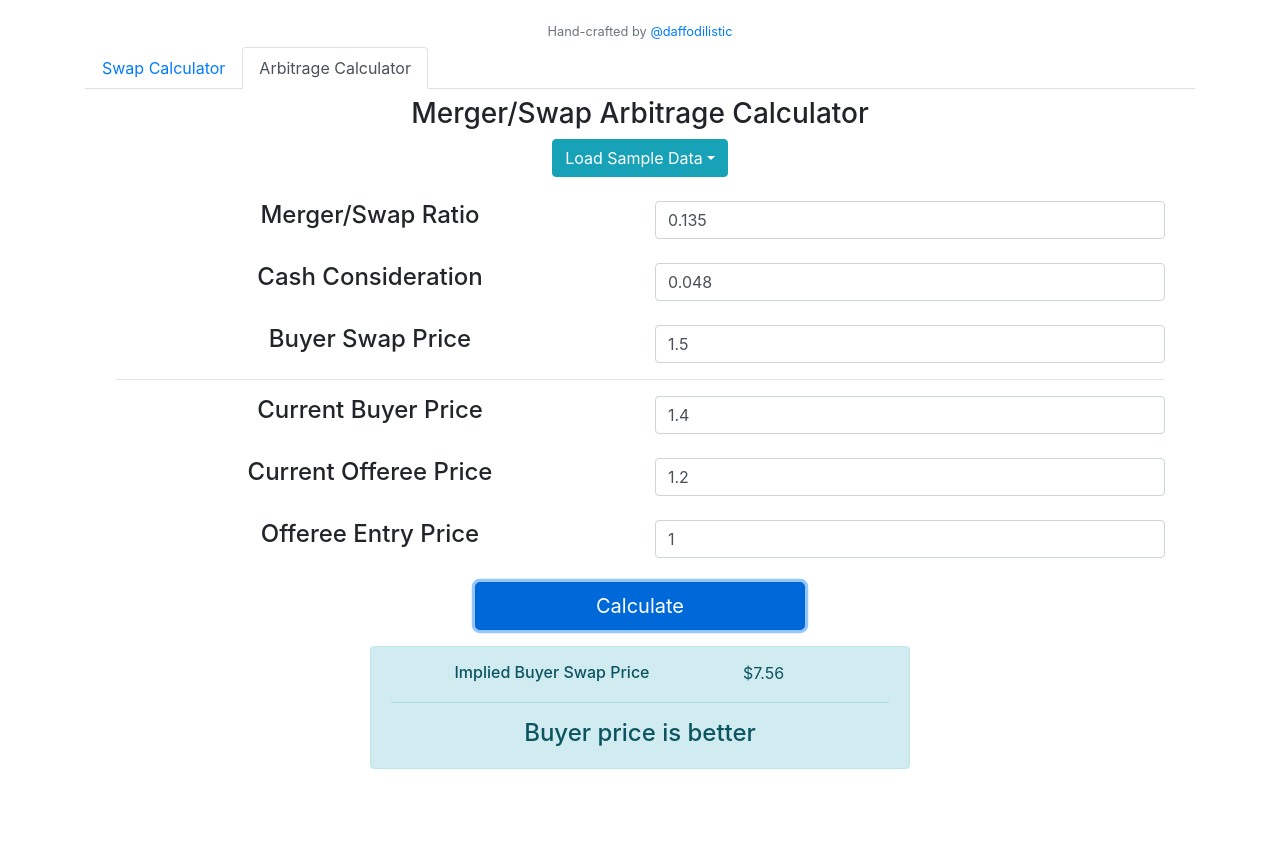
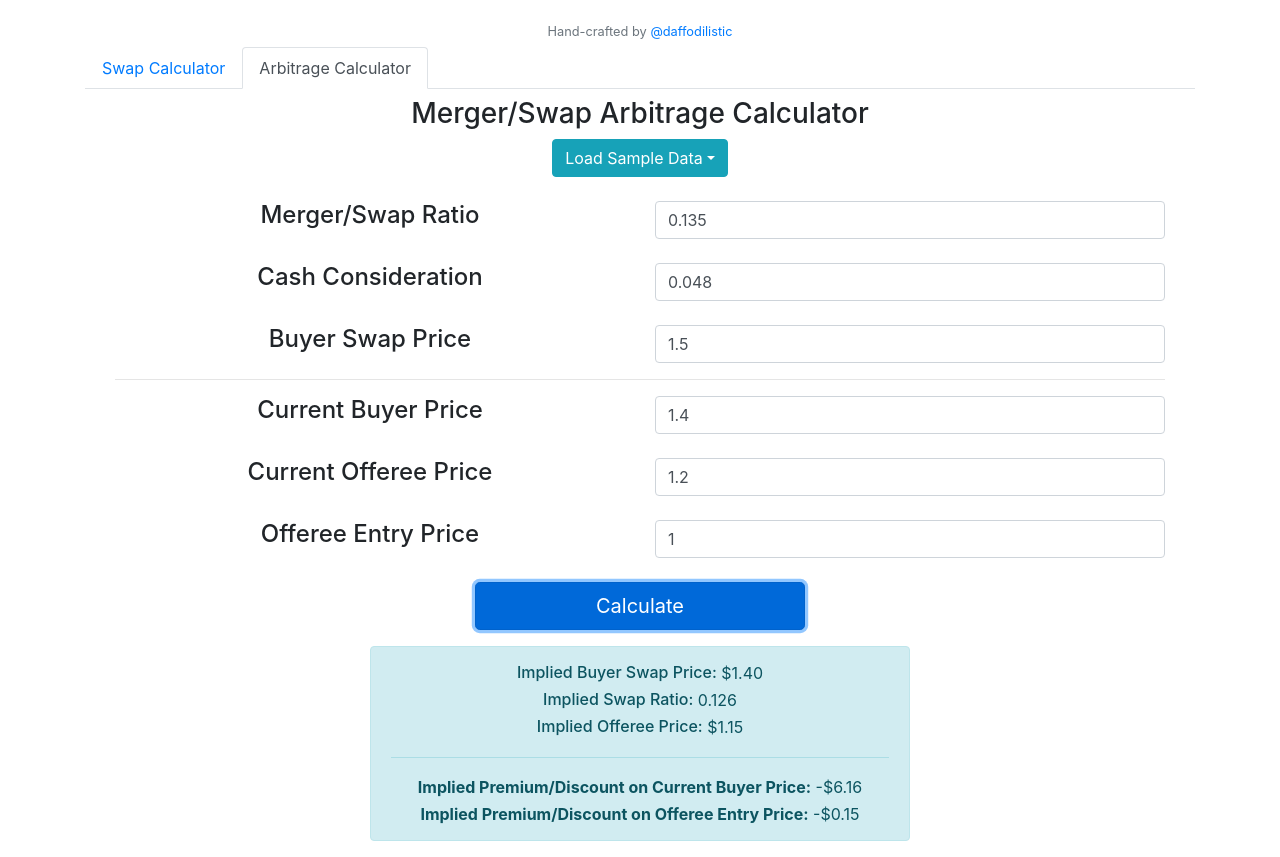
Before and after one commit to daffodilistic/share-swap-calculator, a Vue app: page / in a window 1280 px wide. Both pictures are taken after a click on the button "Calculate". Before the commit the page ends 800 px from the top, so only its background shows below. Built offline with nearby package versions, Linux system fonts and the light colour scheme.

Commit message:
Remove advice section since it is not useful without context, and added more calculations (implied premiums/discounts on prices)

```diff
--- a/src/components/ArbitrageCalculator.vue
+++ b/src/components/ArbitrageCalculator.vue
@@ -115,17 +115,51 @@
       </div>
       <div id="result" class="row mt-3">
         <div class="alert alert-info col-6 mx-auto">
-          <div class="row">
-            <div class="col-8 my-auto">
-              <h6 class="my-1 text-center">Implied Buyer Swap Price </h6>
+          <div class="row justify-content-center">
+            <div class="my-auto">
+              <h6 class="my-1">Implied Buyer Swap Price:</h6>
             </div>
-            <div class="col-4 my-auto">
-              {{ this.calculations.impliedBuyerSharePrice }}
+            &nbsp;
+            <div class="my-auto">
+              {{ this.FORMATTER.format(this.swapData.currentBuyerPrice) }}
+            </div>
+          </div>
+          <div class="row justify-content-center">
+            <div class="my-auto">
+              <h6 class="my-1">Implied Swap Ratio:</h6>
+            </div>
+            &nbsp;
+            <div class="my-auto">
+              {{ this.calculations.impliedSwapRatio.toFixed(3) }}
+            </div>
+          </div>
+          <div class="row justify-content-center">
+            <div class="my-auto">
+              <h6 class="my-1">Implied Offeree Price:</h6>
+            </div>
+            &nbsp;
+            <div class="my-auto">
+              {{ this.FORMATTER.format(this.calculations.impliedOffereeSharePrice) }}
             </div>
           </div>
           <hr>
-          <div class="row">
-            <h4 class="mx-auto">{{ this.calculations.advice }}</h4>
+          <div class="row justify-content-center">
+            <div class="my-auto">
+              <h6 class="my-1 font-weight-bold">Implied Premium/Discount on Current Buyer Price:</h6>
+            </div>
+            &nbsp;
+            <div class="my-auto">
+              {{ this.FORMATTER.format(this.swapData.currentBuyerPrice - this.calculations.impliedBuyerSharePrice) }}
+            </div>
+          </div>
+          <div class="row justify-content-center">
+            <div class="my-auto">
+              <h6 class="my-1 font-weight-bold">Implied Premium/Discount on Offeree Entry Price:</h6>
+            </div>
+            &nbsp;
+            <div class="my-auto">
+              {{ this.FORMATTER.format(this.swapData.offereeEntryPrice - this.calculations.impliedOffereeSharePrice) }}
+            </div>
           </div>
         </div>
       </div>
@@ -140,15 +174,25 @@ export default {
   name: "ArbitrageCalculator",
   components: {},
   computed: {
-    BROKERAGE_FEES() {},
+    BROKERAGE_FEES() {
+      return 0.0025;
+    },
+    FORMATTER() {
+      const formatter = Object.freeze(new Intl.NumberFormat('en-SG', {
+        style: 'currency',
+        currency: 'SGD',
+      }));
+
+      return formatter;
+    },
     SAMPLE_DATA() {
       return {
         swapRatio: 0.72,
         cashConsideration: 0.259,
         buyerSwapPrice: 2.59,
-        currentOffereePrice: 2.03,
-        offereeEntryPrice: 1.8,
-        currentBuyerPrice: 2.44
+        currentBuyerPrice: 2.59,
+        currentOffereePrice: 2.1238,
+        offereeEntryPrice: 2.1238
       };
     }
   },
@@ -164,7 +208,8 @@ export default {
       },
       calculations: {
         impliedBuyerSharePrice: 0,
-        advice: ""
+        impliedSwapRatio: 0,
+        impliedOffereeSharePrice: 0
       }
     };
   },
@@ -174,33 +219,31 @@ export default {
   methods: {
     loadSample(sampleIndex) {
       // console.log("Sample loaded");
+      switch (sampleIndex) {
+        default:
+          break;
+      }
       this.swapData = this.SAMPLE_DATA;
     },
     calculate() {
-      var currentSwapRatio =
+      var impliedSwapRatio =
         this.swapData.swapRatio *
         (this.swapData.currentBuyerPrice / this.swapData.buyerSwapPrice);
       var impliedBuyerSharePrice =
         (this.swapData.offereeEntryPrice - this.swapData.cashConsideration) /
-        currentSwapRatio;
+        impliedSwapRatio;
+      var impliedOffereeSharePrice =
+        this.swapData.currentOffereePrice - this.swapData.cashConsideration;
 
-      // console.log("currentSwapRatio is " + currentSwapRatio);
-      // console.log("impliedBuyerSharePrice is " + impliedBuyerSharePrice);
-      // console.log("currentBuyerPrice is " + this.swapData.currentBuyerPrice);
+      console.log("impliedSwapRatio is " + impliedSwapRatio);
+      console.log("impliedBuyerSharePrice is " + impliedBuyerSharePrice);
+      console.log("currentBuyerPrice is " + this.swapData.currentBuyerPrice);
 
-      var formatter = new Intl.NumberFormat('en-SG', {
-        style: 'currency',
-        currency: 'SGD',
-      });
-
-      this.calculations.impliedBuyerSharePrice = formatter.format(impliedBuyerSharePrice);
-
-      // if impliedBuyerSharePrice > currentBuyerPrice, bad deal for child holders
-      if (impliedBuyerSharePrice > this.swapData.currentBuyerPrice) {
-        this.calculations.advice = "Buyer price is better";
-      } else {
-        this.calculations.advice = "Offeree price is better";
-      }
+      this.calculations = {
+        impliedSwapRatio: impliedSwapRatio,
+        impliedBuyerSharePrice: impliedBuyerSharePrice,
+        impliedOffereeSharePrice: impliedOffereeSharePrice
+      };
 
       $("#result").hide(0, () => {
         $("#result").fadeIn();
```
